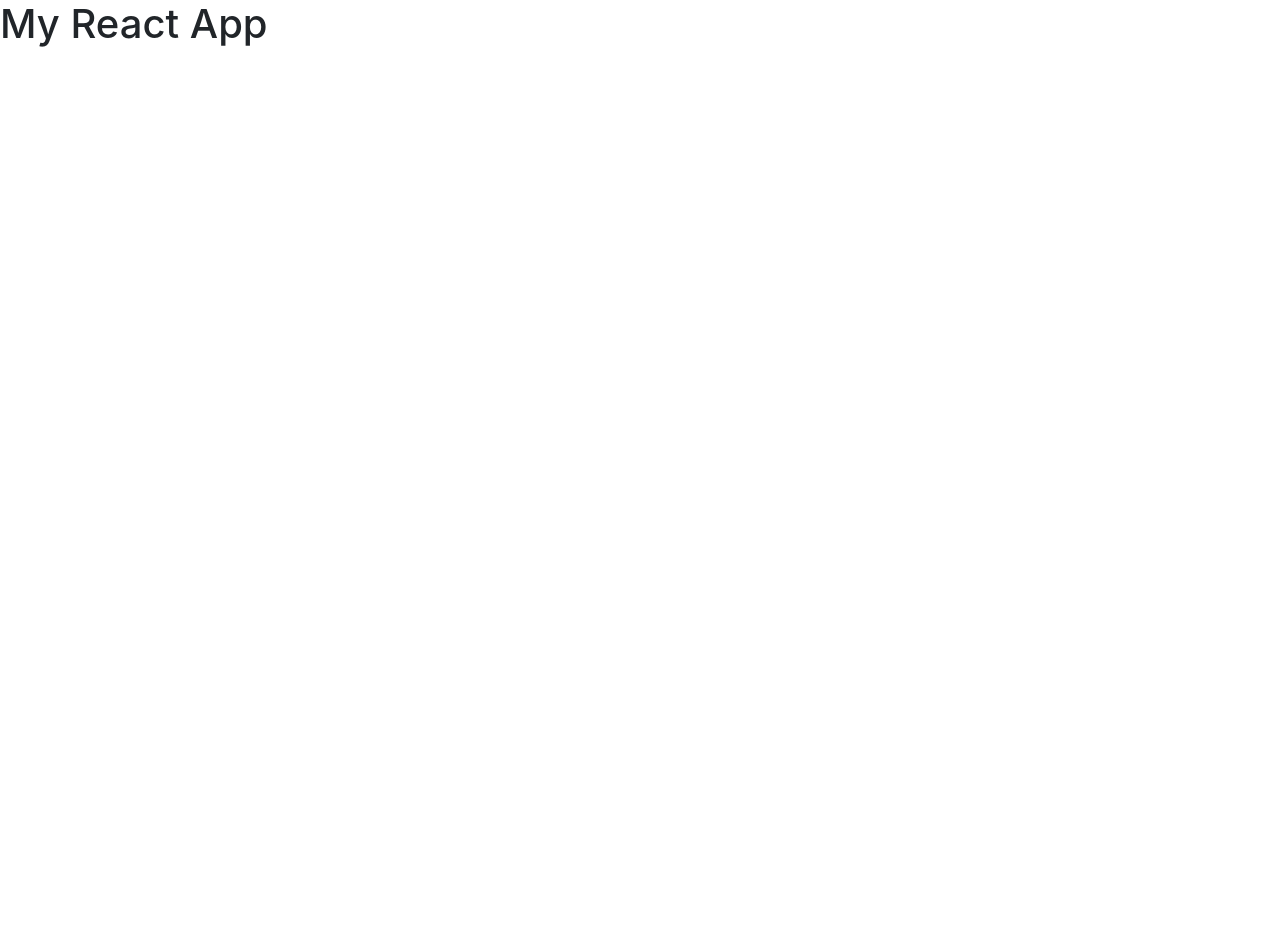
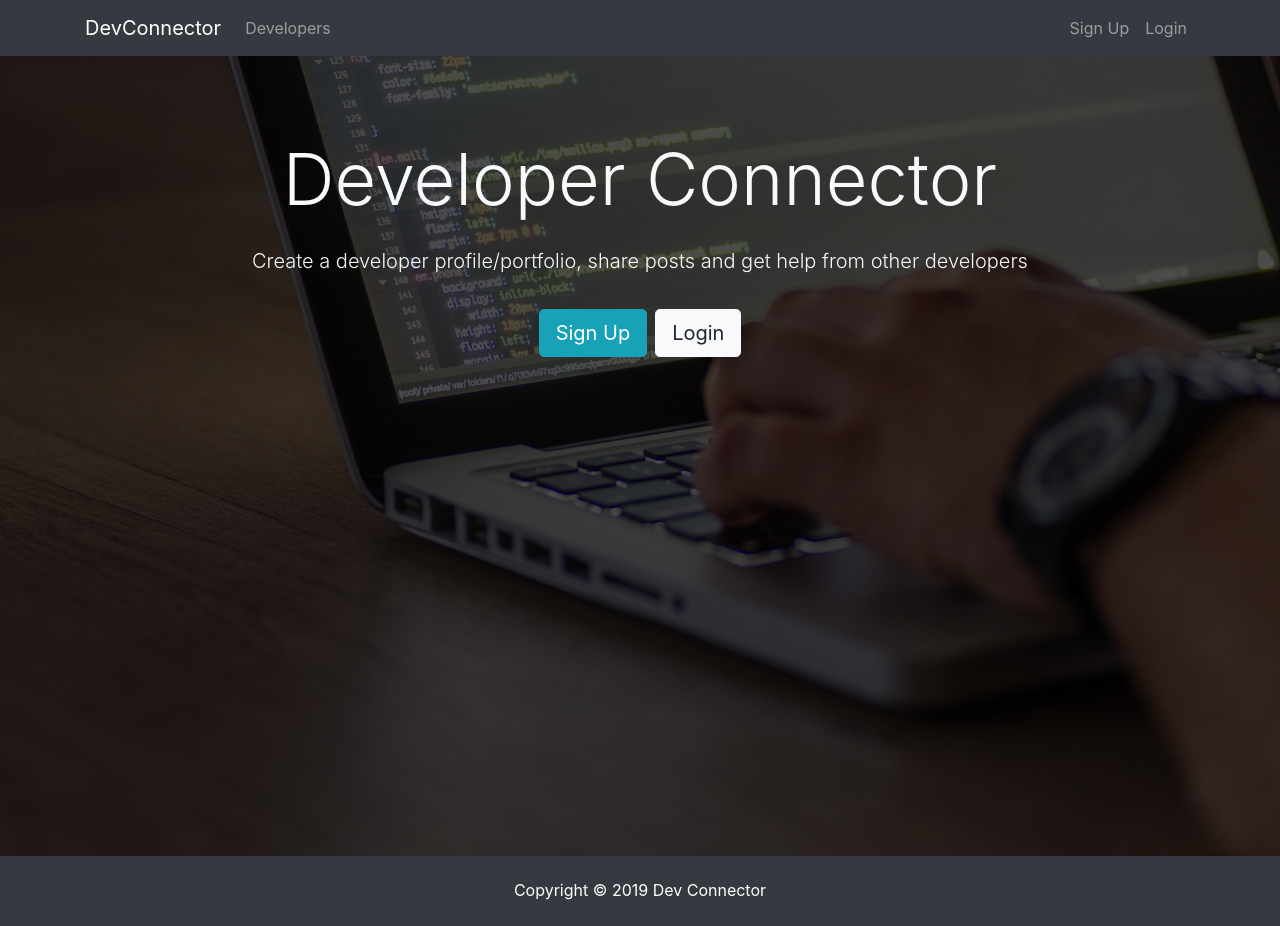
Before and after one commit to madeleinewoodbury/dev-connector, a React (Create React App) app in the folder client/: page / in a window 1280 px wide. Before the commit the page ends 800 px from the top, so only its background shows below. Built offline with nearby package versions, Linux system fonts and the light colour scheme.

Commit message:
Layout components created. Navbar, footer and landing page

```diff
--- a/client/public/index.html
+++ b/client/public/index.html
@@ -16,7 +16,14 @@
       integrity="sha384-ggOyR0iXCbMQv3Xipma34MD+dH/1fQ784/j6cY/iJTQUOhcWr7x9JvoRxT2MZw1T"
       crossorigin="anonymous"
     />
-    <title>React App</title>
+    <!-- Font Awesome -->
+    <link
+      rel="stylesheet"
+      href="https://use.fontawesome.com/releases/v5.8.1/css/all.css"
+      integrity="sha384-50oBUHEmvpQ+1lW4y57PTFmhCaXp0ML5d60M1M7uH2+nqUivzIebhndOJK28anvf"
+      crossorigin="anonymous"
+    />
+    <title>DevConnector: A social network for developers</title>
   </head>
   <body>
     <noscript>You need to enable JavaScript to run this app.</noscript>
--- a/client/src/App.js
+++ b/client/src/App.js
@@ -1,11 +1,16 @@
 import React, { Component } from "react";
+import Navbar from "./components/layout/Navbar";
+import Footer from "./components/layout/Footer";
+import Landing from "./components/layout/Landing";
 import "./App.css";
 
 class App extends Component {
   render() {
     return (
       <div className="App">
-        <h1>My React App</h1>
+        <Navbar />
+        <Landing />
+        <Footer />
       </div>
     );
   }
--- /dev/null
+++ b/client/src/components/layout/Footer.js
@@ -0,0 +1,11 @@
+import React from "react";
+
+const Footer = () => {
+  return (
+    <footer className="bg-dark text-white mt-5 p-4 text-center">
+      Copyright &copy; {new Date().getFullYear()} Dev Connector
+    </footer>
+  );
+};
+
+export default Footer;
--- /dev/null
+++ b/client/src/components/layout/Landing.js
@@ -0,0 +1,33 @@
+import React, { Component } from "react";
+
+class Landing extends Component {
+  render() {
+    return (
+      <div className="landing">
+        <div className="dark-overlay landing-inner text-light">
+          <div className="container">
+            <div className="row">
+              <div className="col-md-12 text-center">
+                <h1 className="display-3 mb-4">Developer Connector</h1>
+                <p className="lead">
+                  {" "}
+                  Create a developer profile/portfolio, share posts and get help
+                  from other developers
+                </p>
+                <hr />
+                <a href="register.html" className="btn btn-lg btn-info mr-2">
+                  Sign Up
+                </a>
+                <a href="login.html" className="btn btn-lg btn-light">
+                  Login
+                </a>
+              </div>
+            </div>
+          </div>
+        </div>
+      </div>
+    );
+  }
+}
+
+export default Landing;
--- /dev/null
+++ b/client/src/components/layout/Navbar.js
@@ -0,0 +1,49 @@
+import React, { Component } from "react";
+
+class Navbar extends Component {
+  render() {
+    return (
+      <nav className="navbar navbar-expand-sm navbar-dark bg-dark mb-4">
+        <div className="container">
+          <a className="navbar-brand" href="landing.html">
+            DevConnector
+          </a>
+          <button
+            className="navbar-toggler"
+            type="button"
+            data-toggle="collapse"
+            data-target="#mobile-nav"
+          >
+            <span className="navbar-toggler-icon" />
+          </button>
+
+          <div className="collapse navbar-collapse" id="mobile-nav">
+            <ul className="navbar-nav mr-auto">
+              <li className="nav-item">
+                <a className="nav-link" href="profiles.html">
+                  {" "}
+                  Developers
+                </a>
+              </li>
+            </ul>
+
+            <ul className="navbar-nav ml-auto">
+              <li className="nav-item">
+                <a className="nav-link" href="register.html">
+                  Sign Up
+                </a>
+              </li>
+              <li className="nav-item">
+                <a className="nav-link" href="login.html">
+                  Login
+                </a>
+              </li>
+            </ul>
+          </div>
+        </div>
+      </nav>
+    );
+  }
+}
+
+export default Navbar;
```
Also changed, not shown: client/public/manifest.json.
